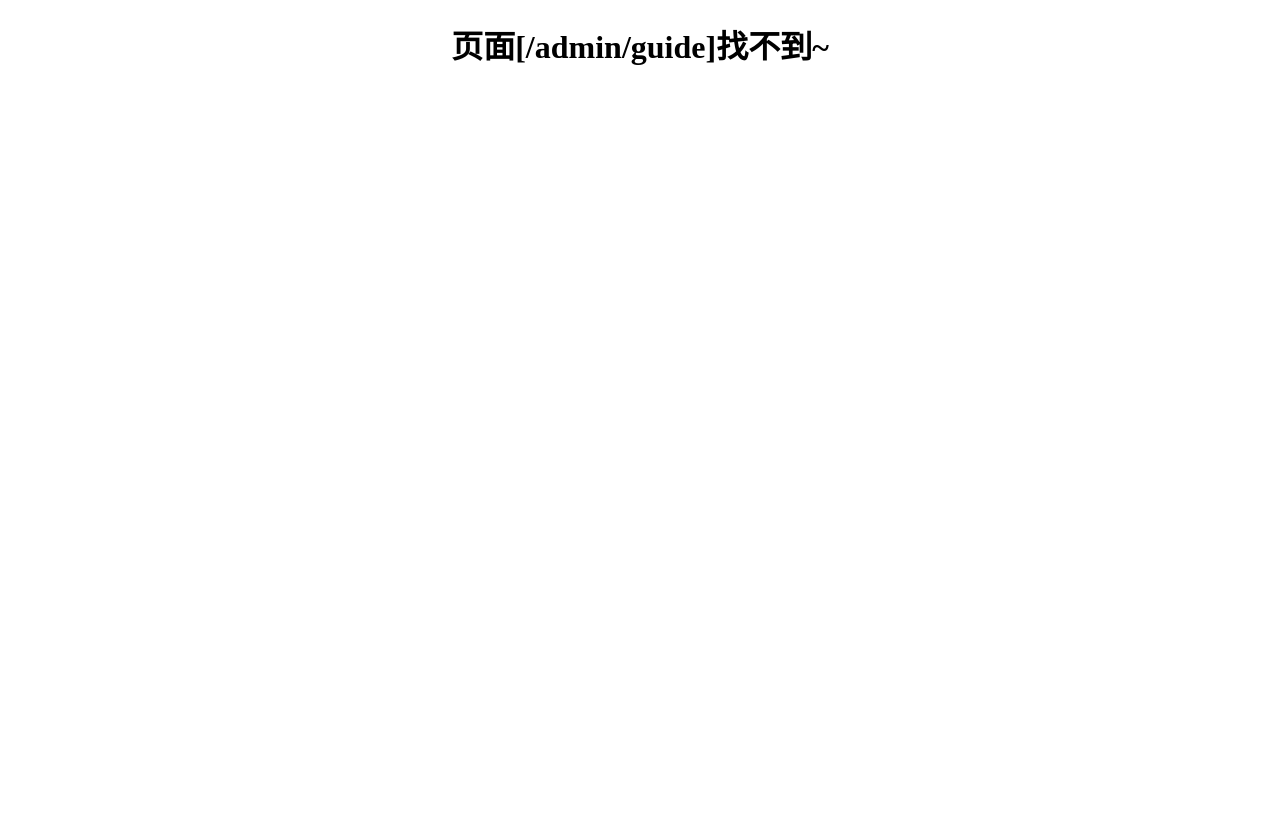
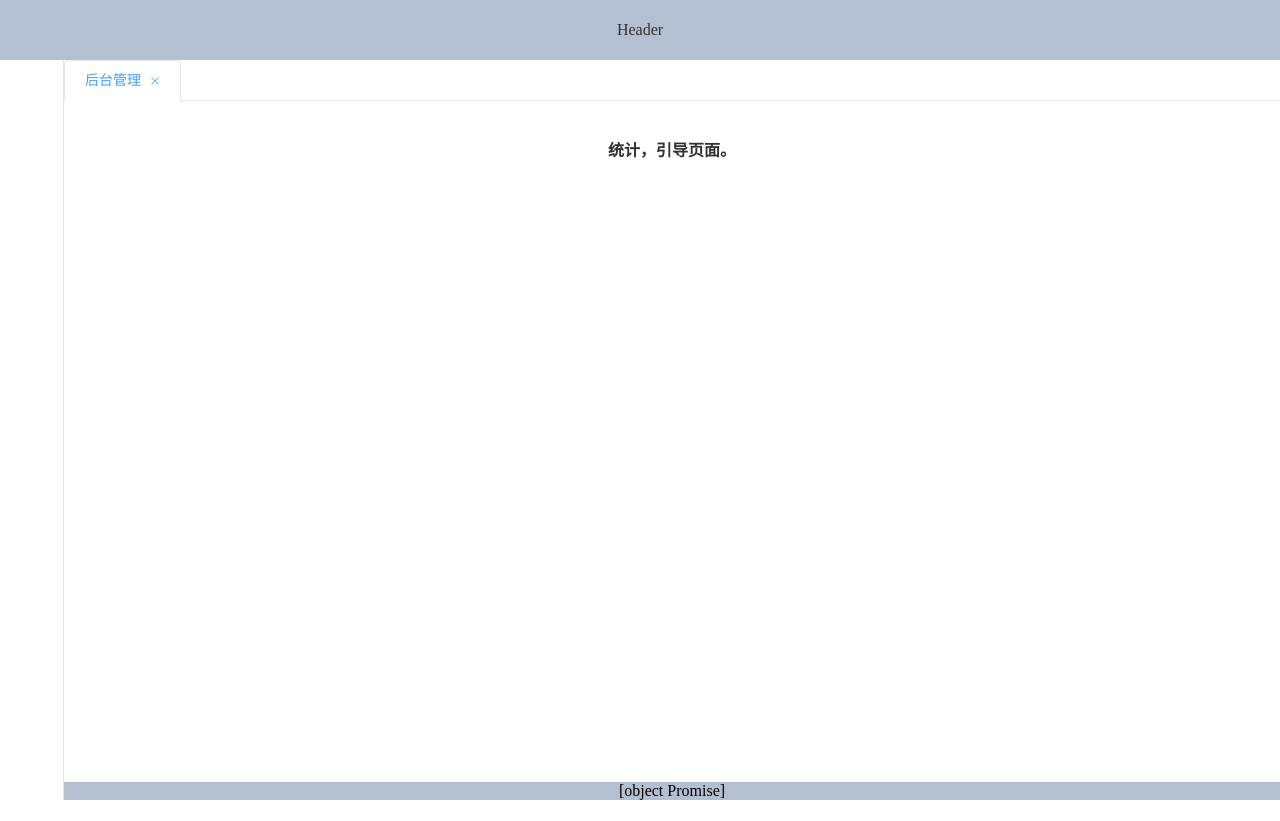
Before and after one commit to zhangzhichaolove/blog-vue3, a Vue app: page /admin/guide in a window 1280 px wide. Before the commit this address led to /notFound. After the commit the page ends 800 px from the top, so only its background shows below. Built offline with nearby package versions, Linux system fonts and the light colour scheme; sample sign-in values are in the browser's storage; what @kangc/v-md-editor would draw is missing.

Commit message:
add admin page guide.

```diff
--- /dev/null
+++ b/src/components/Guide.vue
@@ -0,0 +1,12 @@
+<template>
+  <h1>统计，引导页面。</h1>
+</template>
+
+<script>
+export default {
+  name: "Guide",
+};
+</script>
+
+<style>
+</style>
--- a/src/router/index.ts
+++ b/src/router/index.ts
@@ -24,8 +24,13 @@ const routes: Array<RouteRecordRaw> = [
     { path: '/header/:id', component: () => import('@/components/Header.vue'), props: true },
     { path: '/header', component: () => import('@/components/Header.vue') },
     {
-        path: '/admin', component: () => import('@/views/Admin.vue'), meta: { isAuth: true },
+        path: '/admin', component: () => import('@/views/Admin.vue'), meta: { isAuth: true, title: '后台管理' },
         children: [
+            {
+                path: '/admin/guide',
+                name: 'Guide',
+                component: () => import('@/components/Guide.vue')
+            },
             {
                 path: '/admin/blogEdit',
                 name: 'BlogEdit',
--- a/src/views/Admin.vue
+++ b/src/views/Admin.vue
@@ -23,13 +23,13 @@
           <i class="el-icon-menu"></i>
           <template #title>打开版权</template>
         </el-menu-item>
-        <el-menu-item index="4" @click="itemClick" disabled>
+        <el-menu-item index="/admin/setting" @click="itemClick">
+          <i class="el-icon-setting"></i>
+          <template #title>系统设置</template>
+        </el-menu-item>
+        <el-menu-item index="/admin/about" @click="itemClick" disabled>
           <i class="el-icon-document"></i>
-          <template #title>菜单四</template>
-        </el-menu-item>
-        <el-menu-item index="5" @click="itemClick">
-          <i class="el-icon-setting"></i>
-          <template #title>菜单五</template>
+          <template #title>关于我们</template>
         </el-menu-item>
       </el-menu>
       <!-- </el-aside> -->
@@ -75,15 +75,19 @@ export default {
     Footer: () => import("@/components/Footer.vue"),
     BlogEdit: () => import("@/components/BlogEdit.vue"),
   },
+  created() {
+    const router = useRouter();
+    router.push("/admin/guide");
+  },
   setup() {
     const router = useRouter();
 
     const isCollapse = ref(true);
 
     const currentRoute = router.currentRoute.value;
-    const currentPath = currentRoute.path;
     const currentMeta = currentRoute.meta;
-
+    let currentPath = currentRoute.path;
+    currentPath = currentPath === "/admin" ? "/admin/guide" : currentPath;
     let editableTabs = reactive({
       editableTabsValue: currentPath,
       tabs: [],
```
